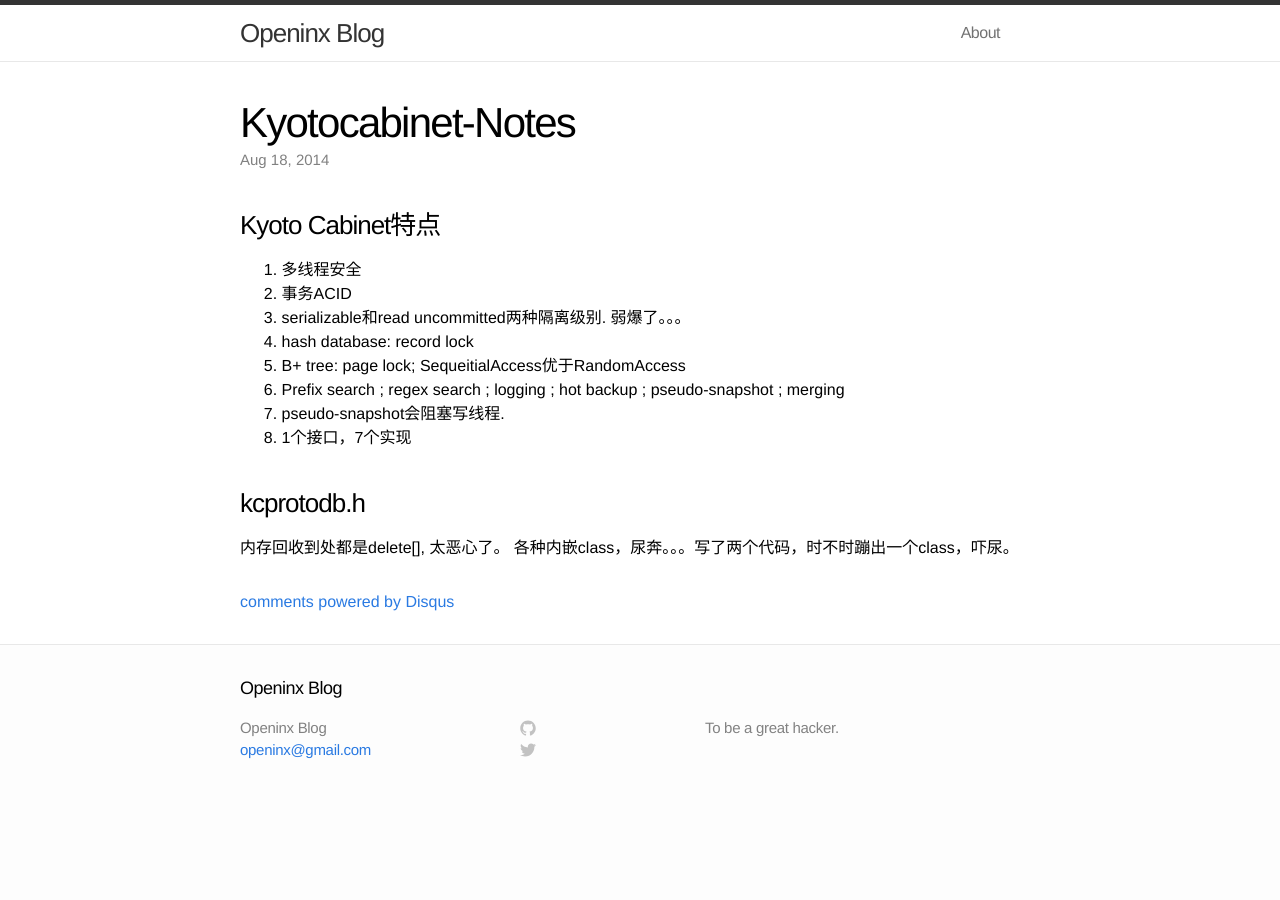
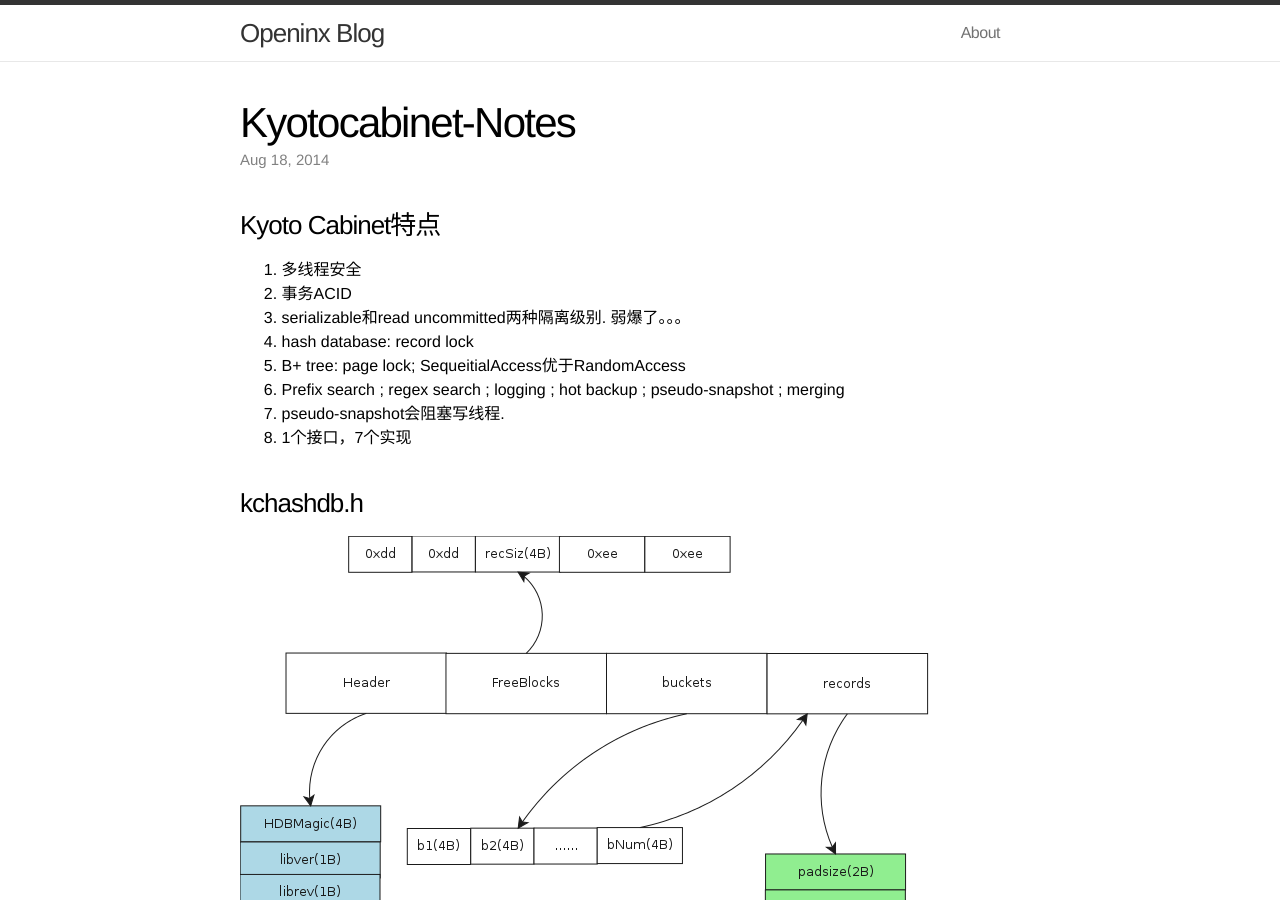
Before and after one commit to SteNicholas/openinx.github.io, a Jekyll site: the page built from _posts/2014-08-18-kyotocabinet-notes.md, in a window 1280 px wide and 900 px high. Built offline with Jekyll 4.4.1, drawn with Linux system fonts in a browser that asks for light colours; Markdown is read by kramdown in place of the engine named in the settings; comment, search, counter and statistics services are not loaded.

Commit message:
add kchhashdb.png

```diff
--- a/_posts/2014-08-18-kyotocabinet-notes.md
+++ b/_posts/2014-08-18-kyotocabinet-notes.md
@@ -18,6 +18,6 @@ tags: [ kyotocabinet ]
 7. 1个接口，7个实现
 
 
-### kcprotodb.h
-内存回收到处都是delete[], 太恶心了。
-各种内嵌class，尿奔。。。写了两个代码，时不时蹦出一个class，吓尿。
+### kchashdb.h
+
+![Alt tchhashdb.png](/images/tchhashdb.png)
```
Also changed, not shown: images/tchhashdb.png (added).
